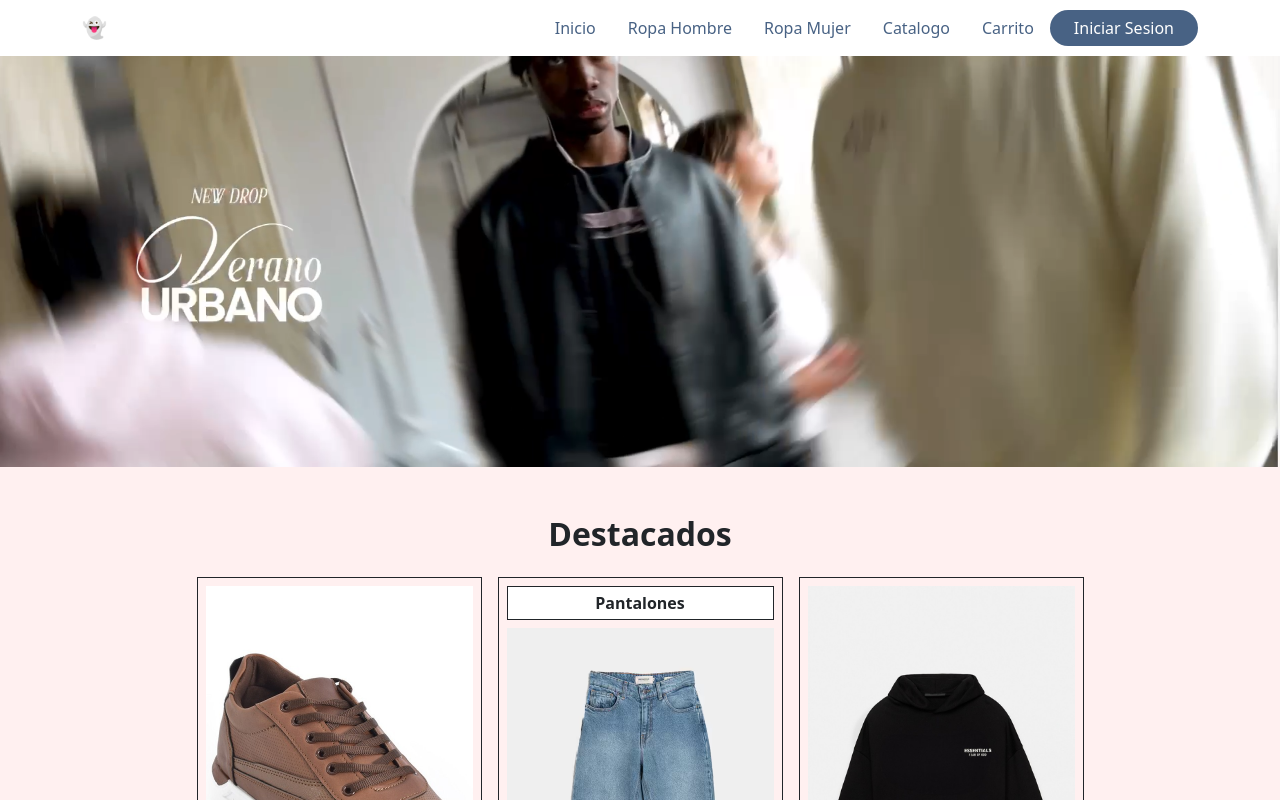
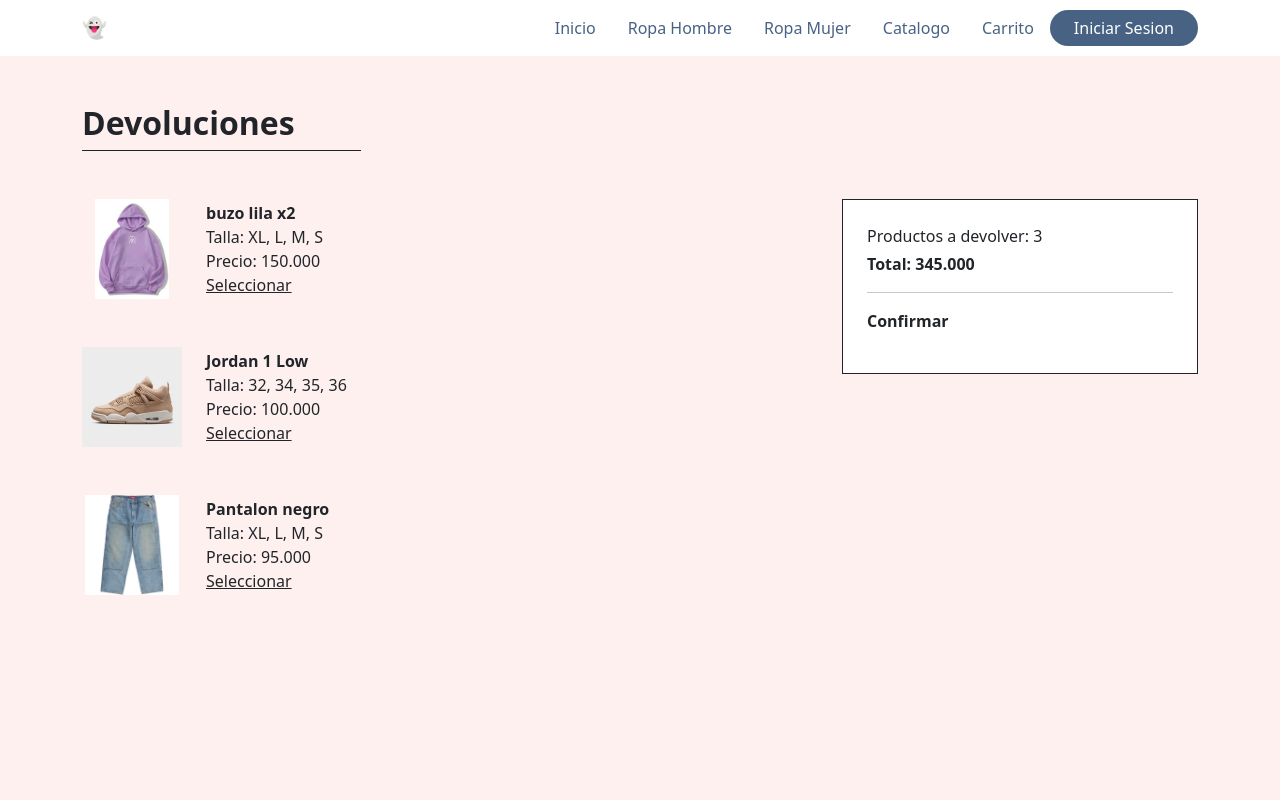
Before and after one commit to jdafh/Proyecto-Angular, an Angular app: page /devoluciones in a window 1280 px wide. Before the commit this address led to /. Shown: the top 800 px of the page. Built offline with nearby package versions, Linux system fonts and the light colour scheme.

Commit message:
actualizacion

```diff
--- a/src/app/app.routes.ts
+++ b/src/app/app.routes.ts
@@ -9,6 +9,7 @@ import { IniciarSesion} from './iniciar-sesion/iniciar-sesion';
 import { CrearCuenta } from './crear-cuenta/crear-cuenta';
 import { Carrito } from './carrito/carrito';
 import { Ofertas } from './ofertas/ofertas';
+import { Devoluciones } from './devoluciones/devoluciones';
 
 export const routes: Routes = [
   { path: '', component: Home },
@@ -22,5 +23,6 @@ export const routes: Routes = [
   { path: 'crear-cuenta', component: CrearCuenta },
   { path: 'carrito', component: Carrito },
   { path: 'ofertas', component: Ofertas },
+  { path: 'devoluciones', component: Devoluciones },
   { path: '**', redirectTo: '' }
 ];
--- /dev/null
+++ b/src/app/devoluciones/devoluciones.html
@@ -0,0 +1,52 @@
+<div class="container my-5">
+  <h2 class="fw-bold border-bottom border-dark pb-2 w-25 mb-5">Devoluciones</h2>
+
+  <div class="row">
+
+    <!-- Lista de productos -->
+    <div class="col-8">
+
+      <div class="d-flex align-items-center gap-4 mb-5">
+        <img src="assets/buzo-lila.png" style="width: 100px; height: 100px; object-fit: contain;" />
+        <div>
+          <p class="fw-bold mb-0">buzo lila x2</p>
+          <p class="mb-0">Talla: XL, L, M, S</p>
+          <p class="mb-0">Precio: 150.000</p>
+          <p class="mb-0" style="cursor:pointer; text-decoration: underline;">Seleccionar</p>
+        </div>
+      </div>
+
+      <div class="d-flex align-items-center gap-4 mb-5">
+        <img src="assets/Jordan.png" style="width: 100px; height: 100px; object-fit: contain;" />
+        <div>
+          <p class="fw-bold mb-0">Jordan 1 Low</p>
+          <p class="mb-0">Talla: 32, 34, 35, 36</p>
+          <p class="mb-0">Precio: 100.000</p>
+          <p class="mb-0" style="cursor:pointer; text-decoration: underline;">Seleccionar</p>
+        </div>
+      </div>
+
+      <div class="d-flex align-items-center gap-4 mb-5">
+        <img src="assets/Pantalon-hombre.png" style="width: 100px; height: 100px; object-fit: contain;" />
+        <div>
+          <p class="fw-bold mb-0">Pantalon negro</p>
+          <p class="mb-0">Talla: XL, L, M, S</p>
+          <p class="mb-0">Precio: 95.000</p>
+          <p class="mb-0" style="cursor:pointer; text-decoration: underline;">Seleccionar</p>
+        </div>
+      </div>
+
+    </div>
+
+    <!-- Resumen derecha -->
+    <div class="col-4">
+      <div class="border border-dark p-4 bg-white">
+        <p class="mb-1">Productos a devolver: 3</p>
+        <p class="fw-bold mb-3">Total: 345.000</p>
+        <hr />
+        <p class="fw-bold" style="cursor:pointer;">Confirmar</p>
+      </div>
+    </div>
+
+  </div>
+</div>
--- a/src/app/home/home.html
+++ b/src/app/home/home.html
@@ -44,7 +44,7 @@
     </div>
 
     <div class="col-auto d-flex align-items-center gap-3">
-      <span class="fw-bold fs-5 border-bottom border-dark pb-1">Devoluciones</span>
+      <span class="fw-bold fs-5 border-bottom border-dark pb-1" routerLink="/devoluciones" style="cursor:pointer;">Devoluciones</span>
       <img src="assets/Devoluciones.jpg" style="width: 300px; height: 300px; object-fit: contain;" />
     </div>
 
```
Also changed, not shown: src/app/devoluciones/devoluciones.ts (added, +9 -0 lines), src/app/devoluciones/devoluciones.css (added), 1 other file (tests, documents, lock files or other folders).
